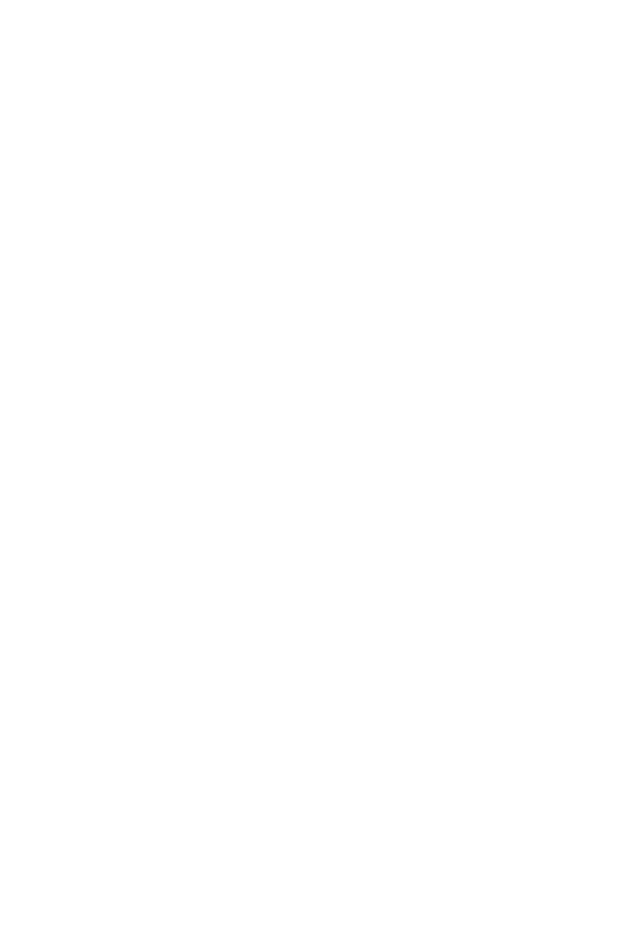
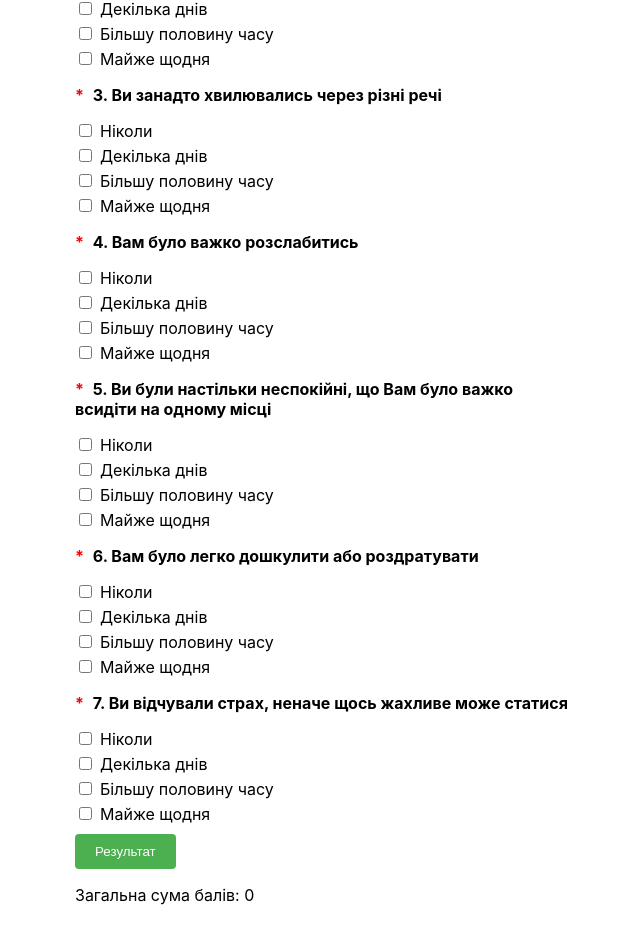
Before and after one commit to mishachernyak13/bmicalc, a React (Create React App) app: page /medtest in a window 1280 px wide. Before the commit this address had no page. Shown: the part 351-1292 px from the top of the page, without its empty margins (315-955 px from the left). Before the commit the page ends 800 px from the top, so only its background shows below. Built offline with nearby package versions, Linux system fonts and the light colour scheme.

Commit message:
MedTest + style added

```diff
--- a/src/App.js
+++ b/src/App.js
@@ -1,12 +1,14 @@
 import React from 'react';
 import { BrowserRouter as Router, Routes, Route } from 'react-router-dom';
 import BMI from './BMI';
+import MedTest from './MedTest';
 
 function App() {
   return (
     <Router>
       <Routes>
         <Route path="/bmi" element={<BMI />} />
+        <Route path='/medtest' element={<MedTest/>} />
       </Routes>
     </Router>
   );
--- /dev/null
+++ b/src/MedTest.css
@@ -0,0 +1,54 @@
+.med-test-container {
+    max-width: 500px;
+    margin: 0 auto;
+    padding: 20px;
+  }
+
+  .question-container {
+    margin-bottom: 10px;
+  }
+
+  .question {
+    font-weight: bold;
+  }
+
+  .required-marker {
+    color: red;
+    margin-right: 5px;
+  }
+
+  .answer-label {
+    display: block;
+    margin-bottom: 5px;
+  }
+
+  .answer-text {
+    margin-left: 5px;
+  }
+
+  .result-button {
+    background-color: #4caf50;
+    color: white;
+    padding: 10px 20px;
+    border: none;
+    border-radius: 4px;
+    cursor: pointer;
+  }
+
+  .result-button:hover {
+    background-color: #45a049;
+  }
+
+  .result-text {
+    font-weight: bold;
+    margin-top: 10px;
+    display: none;
+  }
+
+  .result-text.visible {
+    display: block;
+  }
+
+  .total-score {
+    margin-top: 10px;
+  }
--- /dev/null
+++ b/src/MedTest.js
@@ -0,0 +1,104 @@
+import React, { useState } from "react";
+import "./MedTest.css"
+
+function MedTest() {
+    const [answers, setAnswers] = useState(Array(7).fill([]));
+    const [totalScore, setTotalScore] = useState(0);
+    const [resultText, setResultText] = useState("");
+    const scores = [0, 1, 2, 3];
+
+    const questions = [
+        "* 1. Ви нервували, відчували тривогу або були дуже напружені",
+        "* 2. Ви не могли зупинити або контролювати своє хвилювання",
+        "* 3. Ви занадто хвилювались через різні речі",
+        "* 4. Вам було важко розслабитись",
+        "* 5. Ви були настільки неспокійні, що Вам було важко всидіти на одному місці",
+        "* 6. Вам було легко дошкулити або роздратувати",
+        "* 7. Ви відчували страх, неначе щось жахливе може статися"
+    ];
+
+    const answersOptions = [
+        ["Ніколи", "Декілька днів", "Більшу половину часу", "Майже щодня"],
+        ["Ніколи", "Декілька днів", "Більшу половину часу", "Майже щодня"],
+        ["Ніколи", "Декілька днів", "Більшу половину часу", "Майже щодня"],
+        ["Ніколи", "Декілька днів", "Більшу половину часу", "Майже щодня"],
+        ["Ніколи", "Декілька днів", "Більшу половину часу", "Майже щодня"],
+        ["Ніколи", "Декілька днів", "Більшу половину часу", "Майже щодня"],
+        ["Ніколи", "Декілька днів", "Більшу половину часу", "Майже щодня"]
+    ];
+
+    const formatQuestion = (question) => {
+        return question.replace("*", "<span class='required-marker'>*</span>");
+    };
+
+    const handleAnswerChange = (questionIndex, answerIndex) => {
+        const newAnswers = [...answers];
+        const currentAnswers = newAnswers[questionIndex];
+
+        if (currentAnswers.includes(answerIndex)) {
+            // Видалення вибраної відповіді, якщо вона вже була обрана
+            const updatedAnswers = currentAnswers.filter((index) => index !== answerIndex);
+            newAnswers[questionIndex] = updatedAnswers;
+        } else {
+            // Додавання вибраної відповіді, якщо вона ще не була обрана
+            newAnswers[questionIndex] = [...currentAnswers, answerIndex];
+        }
+
+        setAnswers(newAnswers);
+    };
+
+    const calculateTotalScore = () => {
+        const allQuestionsAnswered = answers.every((answer) => answer.length > 0);
+        if (!allQuestionsAnswered) {
+            alert("Будь ласка, виберіть відповідь на всі питання.");
+            return;
+        }
+
+        const sum = answers.reduce((acc, answer) => {
+            return answer.length > 0
+                ? acc + answer.reduce((answerSum, index) => answerSum + scores[index], 0)
+                : acc;
+        }, 0);
+        setTotalScore(sum);
+
+        let resultText = "";
+        if (sum >= 0 && sum <= 4) {
+            resultText = "Відсутня або мінімальна тривога.";
+        } else if (sum >= 5 && sum <= 9) {
+            resultText = "Тривога легкого ступеня.";
+        } else if (sum >= 10 && sum <= 14) {
+            resultText = "Тривога середнього ступеня.";
+        } else {
+            resultText = "Тривога вираженого ступеня.";
+        }
+        setResultText(resultText);
+    }
+    return (
+        <div className="med-test-container">
+            <h1>Медичний тест</h1>
+            <form>
+                {questions.map((question, questionIndex) => (
+                    <div key={questionIndex} className="question-container">
+                        <p className="question" dangerouslySetInnerHTML={{ __html: formatQuestion(question) }}></p>
+                        {answersOptions[questionIndex].map((answersOptions, answerIndex) => (
+                            <label key={answerIndex} className="answer-label">
+                                <input
+                                    type="checkbox"
+                                    checked={answers[questionIndex].includes(answerIndex)}
+                                    onChange={() => handleAnswerChange(questionIndex, answerIndex)}
+                                />
+                                <span className="answer-text">{answersOptions}</span>
+                            </label>
+                        ))}
+                    </div>
+                ))}
+            </form>
+            <button className="result-button" onClick={calculateTotalScore}>Результат</button>
+            <p>Загальна сума балів: {totalScore}</p>
+            <p className={`result-text ${resultText !== "" ? "visible" : ""}`}>
+                {resultText}
+            </p>
+        </div>
+    );
+}
+export default MedTest;
```
